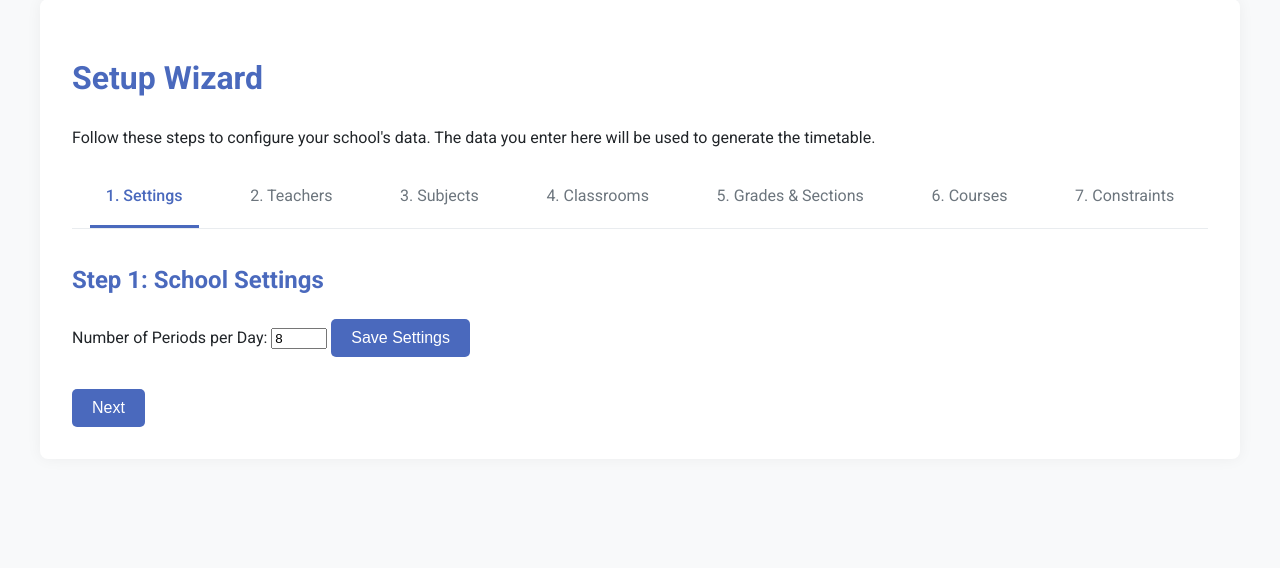
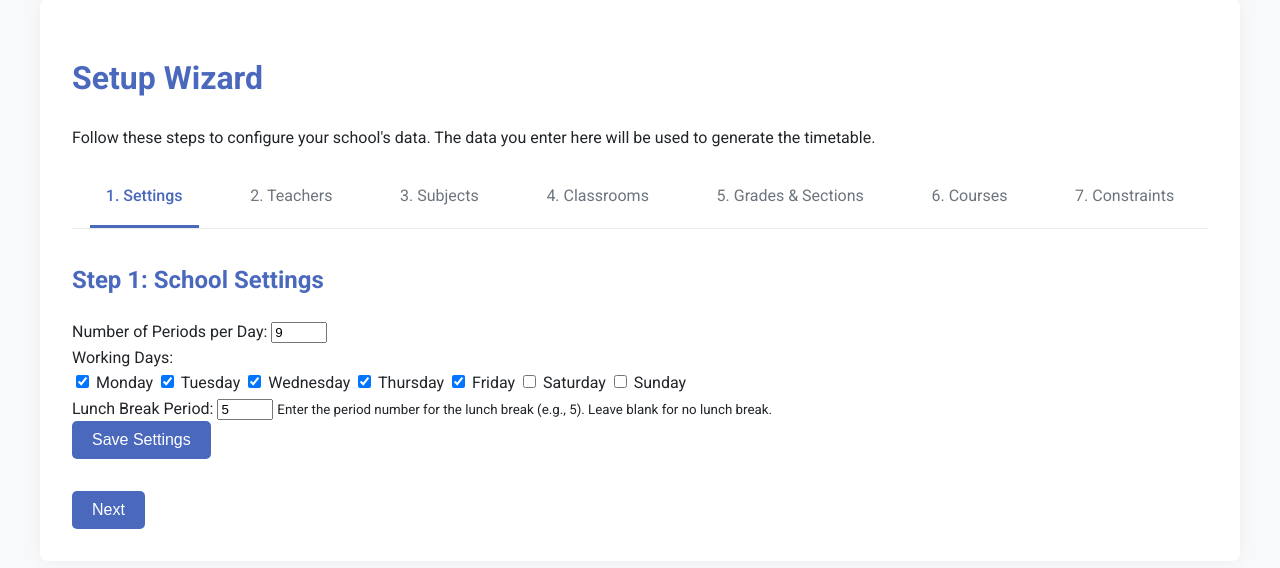
Before and after one commit to sathya693/school_time_table, a Flask app: page /setup in a window 1280 px wide. Shown: the part 103-671 px from the top of the page. Run offline with Flask 2, Linux system fonts and the light colour scheme; data that the repository does not hold is empty; parts of the project's set-up code (start-up, migrations or seed data) failed here and were passed over.

Commit message:
feat: Implement advanced timetable configuration and fix UI bugs
This commit delivers several major features and bug fixes to the school timetabling application.

Key changes include:

- **Advanced Configuration:** Implemented a new settings panel in the Setup Wizard that allows users to configure:
    - The working days of the week.
    - The number of periods per day.
    - A specific period to be designated as a lunch break.

- **Scheduler Enhancements:** The core timetable generation and rescheduling algorithms have been updated to respect the new working day and lunch break constraints.

- **UI Bug Fixes:**
    - Corrected the filtering logic on the dashboard page.
    - Fixed issues with dropdowns in the Setup Wizard.

- **Feature Removal:** The 'View by Classroom' option, which was not functional, has been removed from the dashboard UI and its underlying logic has been deleted.

- **Code Refinements:**
    - Refactored the settings form handler in the frontend to manage multiple configuration values simultaneously.
    - Updated API routes to pass the new configuration to the backend scheduler.
    - Modified the database seeder to include default values for the new settings.
    - Updated all relevant tests to account for the new scheduler parameters.

```diff
--- a/school_timetable_app/app/routes.py
+++ b/school_timetable_app/app/routes.py
@@ -239,8 +239,11 @@ def reschedule_lesson(course_id):
         classrooms = [{'id': c.id, 'name': c.name} for c in classrooms_q]
         constraints = [{'teacher_id': c.teacher_id, 'timeslot_id': c.timeslot_id} for c in constraints_q]
 
+        config_q = Configuration.query.all()
+        config = {c.key: c.value for c in config_q}
+
         # Generate a temporary schedule to work with
-        temp_generator = TimetableGenerator(courses, timeslots, classrooms, constraints)
+        temp_generator = TimetableGenerator(courses, timeslots, classrooms, constraints, config)
         schedule = temp_generator.generate()
         if schedule is None:
             return jsonify({"error": "Could not generate a base schedule to find solutions."}), 500
@@ -321,7 +324,10 @@ def generate_timetable():
         classrooms = [{'id': c.id, 'name': c.name} for c in classrooms_q]
         constraints = [{'teacher_id': c.teacher_id, 'timeslot_id': c.timeslot_id} for c in constraints_q]
 
-        generator = TimetableGenerator(courses, timeslots, classrooms, constraints)
+        config_q = Configuration.query.all()
+        config = {c.key: c.value for c in config_q}
+
+        generator = TimetableGenerator(courses, timeslots, classrooms, constraints, config)
         schedule = generator.generate()
 
         if schedule is None:
--- a/school_timetable_app/app/static/js/main.js
+++ b/school_timetable_app/app/static/js/main.js
@@ -28,7 +28,7 @@ function initSetupWizard() {
     console.log("Initializing Setup Wizard...");
     let allData = {};
     const ui = {
-        settingsForm: document.getElementById('form-add-setting'),
+        settingsForm: document.getElementById('form-settings'),
         teacherForm: document.getElementById('form-add-teacher'),
         subjectForm: document.getElementById('form-add-subject'),
         classroomForm: document.getElementById('form-add-classroom'),
@@ -37,6 +37,8 @@ function initSetupWizard() {
         courseForm: document.getElementById('form-add-course'),
         constraintForm: document.getElementById('form-add-constraint'),
         periodsInput: document.getElementById('periods-per-day'),
+        lunchBreakInput: document.getElementById('lunch-break-period'),
+        workDaysGroup: document.getElementById('work-days-group'),
         sectionGradeSelect: document.getElementById('section-grade-select'),
         courseTeacherSelect: document.getElementById('course-teacher-select'),
         courseSubjectSelect: document.getElementById('course-subject-select'),
@@ -76,7 +78,6 @@ function initSetupWizard() {
         renderList(ui.gradesList, allData.grades, g => g.name);
         renderList(ui.sectionsList, allData.sections, s => `${s.grade_name} - ${s.name}`);
 
-        // Correctly render Courses and Constraints lists
         const courseFormatter = c => {
             const teacher = (allData.teachers.find(t => t.id === c.teacher_id) || {}).name || 'N/A';
             const subject = (allData.subjects.find(s => s.id === c.subject_id) || {}).name || 'N/A';
@@ -94,9 +95,19 @@ function initSetupWizard() {
         };
         renderList(ui.constraintsList, allData.constraints, constraintFormatter);
 
-
-        if (ui.periodsInput && allData.config && allData.config.periods_per_day) {
-            ui.periodsInput.value = allData.config.periods_per_day;
+        if (allData.config) {
+            if (ui.periodsInput && allData.config.periods_per_day) {
+                ui.periodsInput.value = allData.config.periods_per_day;
+            }
+            if (ui.lunchBreakInput && allData.config.lunch_break_period) {
+                ui.lunchBreakInput.value = allData.config.lunch_break_period;
+            }
+            if (ui.workDaysGroup && allData.config.work_days) {
+                const workDays = allData.config.work_days.split(',');
+                ui.workDaysGroup.querySelectorAll('input[type="checkbox"]').forEach(checkbox => {
+                    checkbox.checked = workDays.includes(checkbox.value);
+                });
+            }
         }
 
         const populateSelect = (selectElement, items = [], text, value, nameKey) => {
@@ -138,29 +149,61 @@ function initSetupWizard() {
                     return;
                 }
                 await postData(url, body);
-
-                if (form.id !== 'form-add-setting') {
-                    form.reset();
-                } else {
-                    button.textContent = 'Saved!';
-                    setTimeout(() => { button.textContent = originalButtonText; }, 2000);
-                }
-
+                form.reset();
                 await reloadData();
             } catch (error) {
                 console.error('Form submission error:', error.message);
                 alert(error.message);
+            } finally {
                 button.textContent = originalButtonText;
-            } finally {
                 button.disabled = false;
-                if (form.id !== 'form-add-setting') {
-                    button.textContent = originalButtonText;
-                }
             }
         });
     };
 
-    handleFormSubmit(ui.settingsForm, '/api/data/setting', f => ({ key: 'periods_per_day', value: f.elements['periods-per-day'].value }));
+    if (ui.settingsForm) {
+        ui.settingsForm.addEventListener('submit', async (e) => {
+            e.preventDefault();
+            const button = ui.settingsForm.querySelector('button[type="submit"]');
+            const originalButtonText = button.textContent;
+            button.textContent = 'Saving...';
+            button.disabled = true;
+
+            try {
+                const periodsPerDay = ui.periodsInput.value;
+                const lunchBreak = ui.lunchBreakInput.value;
+                const workDaysCheckboxes = ui.workDaysGroup.querySelectorAll('input:checked');
+                const workDays = Array.from(workDaysCheckboxes).map(cb => cb.value).join(',');
+
+                if (!workDays) {
+                    alert("Please select at least one working day.");
+                    return;
+                }
+
+                const settingsToSave = [
+                    { key: 'periods_per_day', value: periodsPerDay },
+                    { key: 'work_days', value: workDays },
+                    { key: 'lunch_break_period', value: lunchBreak }
+                ];
+
+                await Promise.all(settingsToSave.map(setting =>
+                    postData('/api/data/setting', setting)
+                ));
+
+                button.textContent = 'Saved!';
+                setTimeout(() => { button.textContent = originalButtonText; }, 2000);
+
+                await reloadData();
+            } catch (error) {
+                console.error('Settings submission error:', error.message);
+                alert(error.message);
+                button.textContent = originalButtonText;
+            } finally {
+                button.disabled = false;
+            }
+        });
+    }
+
     handleFormSubmit(ui.teacherForm, '/api/data/teacher', f => ({ name: f.elements['teacher-name'].value.trim() }));
     handleFormSubmit(ui.subjectForm, '/api/data/subject', f => ({ name: f.elements['subject-name'].value.trim() }));
     handleFormSubmit(ui.classroomForm, '/api/data/classroom', f => ({ name: f.elements['classroom-name'].value.trim() }));
@@ -183,8 +226,8 @@ function initSetupWizard() {
         nextBtn.style.display = currentStep === steps.length - 1 ? 'none' : 'inline-block';
         finishBtn.style.display = currentStep === steps.length - 1 ? 'inline-block' : 'none';
     };
-    nextBtn.addEventListener('click', () => { if (currentStep < steps.length - 1) { currentStep++; updateWizard(); } });
-    prevBtn.addEventListener('click', () => { if (currentStep > 0) { currentStep--; updateWizard(); } });
+    nextBtn.addEventListener('click', () => { if (currentstep < steps.length - 1) { currentstep++; updatewizard(); } });
+    prevBtn.addEventListener('click', () => { if (currentstep > 0) { currentstep--; updatewizard(); } });
     finishBtn.addEventListener('click', () => { window.location.href = '/dashboard'; });
 
     reloadData().then(() => updateWizard());
@@ -206,12 +249,16 @@ async function initDashboard() {
         let itemLabel = "Item";
         if (viewType === 'section') { items = allData.sections || []; itemLabel = "Section"; }
         else if (viewType === 'teacher') { items = allData.teachers || []; itemLabel = "Teacher"; }
-        else if (viewType === 'classroom') { items = allData.classrooms || []; itemLabel = "Classroom"; }
         viewValueSelect.innerHTML = `<option value="">All</option>`;
         items.forEach(item => {
             const option = document.createElement('option');
             option.value = item.id;
-            option.textContent = item.name || `${item.grade_name} - ${item.name}`;
+            // FIX: Explicitly check for section to format the name correctly.
+            if (viewType === 'section') {
+                option.textContent = `${item.grade_name} - ${item.name}`;
+            } else {
+                option.textContent = item.name;
+            }
             viewValueSelect.appendChild(option);
         });
     };
@@ -231,6 +278,8 @@ async function initDashboard() {
             if (schedule && schedule.length > 0) {
                 console.log("Existing schedule found, rendering...");
                 timetableTitle.textContent = 'Full Timetable';
+                // FIX: Store the full, original schedule in the dataset only once.
+                timetableGrid.dataset.originalSchedule = JSON.stringify(schedule);
                 renderTimetable(schedule, allData);
             } else {
                 timetableTitle.textContent = 'No Schedule Found';
@@ -245,14 +294,17 @@ async function initDashboard() {
     const filterAndRender = () => {
         const viewType = viewTypeSelect.value;
         const viewId = viewValueSelect.value;
-        const currentSchedule = JSON.parse(timetableGrid.dataset.currentSchedule || '[]');
+        // FIX: Always filter from the original, full schedule.
+        const originalSchedule = JSON.parse(timetableGrid.dataset.originalSchedule || '[]');
         const selectedOption = viewValueSelect.options[viewValueSelect.selectedIndex];
         timetableTitle.textContent = viewId ? `Timetable for ${selectedOption.textContent}` : 'Full Timetable';
-        renderTimetable(currentSchedule, allData, viewType, viewId);
+        renderTimetable(originalSchedule, allData, viewType, viewId);
     };
 
     viewTypeSelect.addEventListener('change', () => {
         updateViewValueOptions();
+        // Reset the second dropdown and re-render the full schedule
+        viewValueSelect.value = "";
         filterAndRender();
     });
     viewValueSelect.addEventListener('change', filterAndRender);
@@ -271,6 +323,8 @@ async function initDashboard() {
             await postData('/api/timetable/commit', schedule);
             const finalSchedule = await (await fetch('/api/timetable')).json();
             timetableTitle.textContent = "Full Timetable";
+            // FIX: Update the original schedule dataset after generating a new one.
+            timetableGrid.dataset.originalSchedule = JSON.stringify(finalSchedule);
             renderTimetable(finalSchedule, allData);
         } catch (error) {
             console.error(error);
@@ -285,13 +339,15 @@ async function initDashboard() {
 function renderTimetable(schedule, allData, viewType = 'section', viewId = null) {
     console.log(`Rendering timetable with filter: ${viewType}, ${viewId}`);
     const timetableGrid = document.getElementById('timetable-grid');
-    timetableGrid.dataset.currentSchedule = JSON.stringify(schedule);
 
-    const days = ['Monday', 'Tuesday', 'Wednesday', 'Thursday', 'Friday'];
+    const days = allData.config.work_days ? allData.config.work_days.split(',') : ['Monday', 'Tuesday', 'Wednesday', 'Thursday', 'Friday'];
     const periods = allData.config ? parseInt(allData.config.periods_per_day) || 8 : 8;
 
-    let gridHtml = '<div class="grid-header">Time</div>';
-    days.forEach(day => gridHtml += `<div class="grid-header">${day}</div>`);
+    // --- Transposed Grid Logic ---
+    let gridHtml = '<div class="grid-header">Day</div>';
+    for (let p = 1; p <= periods; p++) {
+        gridHtml += `<div class="grid-header">Period ${p}</div>`;
+    }
 
     const timeslotMap = {};
     if(allData.timeslots) {
@@ -301,14 +357,16 @@ function renderTimetable(schedule, allData, viewType = 'section', viewId = null)
         });
     }
 
-    for (let p = 1; p <= periods; p++) {
-        gridHtml += `<div class="grid-cell time-label">Period ${p}</div>`;
-        for (const day of days) {
+    for (const day of days) {
+        gridHtml += `<div class="grid-cell day-label">${day}</div>`; // Day label
+        for (let p = 1; p <= periods; p++) {
             const timeslotId = timeslotMap[day] ? timeslotMap[day][p] || '' : '';
             gridHtml += `<div class="grid-cell" data-timeslot-id="${timeslotId}"></div>`;
         }
     }
     timetableGrid.innerHTML = gridHtml;
+    // Adjust CSS grid columns dynamically
+    timetableGrid.style.gridTemplateColumns = `120px repeat(${periods}, 1fr)`;
 
     let filteredSchedule = schedule;
     if (viewId && viewId !== "") {
@@ -318,8 +376,6 @@ function renderTimetable(schedule, allData, viewType = 'section', viewId = null)
             filteredSchedule = schedule.filter(l => (courseMap.get(l.course_id) || {}).teacher_id === numericViewId);
         } else if (viewType === 'section') {
             filteredSchedule = schedule.filter(l => (courseMap.get(l.course_id) || {}).section_id === numericViewId);
-        } else if (viewType === 'classroom') {
-            filteredSchedule = schedule.filter(l => l.classroom_id === numericViewId);
         }
     }
 
--- a/school_timetable_app/app/templates/dashboard.html
+++ b/school_timetable_app/app/templates/dashboard.html
@@ -19,7 +19,6 @@
             <select id="view-type">
                 <option value="section">Grade/Section</option>
                 <option value="teacher">Teacher</option>
-                <option value="classroom">Classroom</option>
             </select>
         </div>
         <div class="view-selector-value">
--- a/school_timetable_app/app/templates/setup.html
+++ b/school_timetable_app/app/templates/setup.html
@@ -20,9 +20,28 @@
     <!-- Step 1: Settings -->
     <div class="wizard-step active" id="step-1">
         <h2>Step 1: School Settings</h2>
-        <form id="form-add-setting">
-            <label for="periods-per-day">Number of Periods per Day:</label>
-            <input type="number" id="periods-per-day" value="8" min="1" max="12" required>
+        <form id="form-settings">
+            <div class="form-group">
+                <label for="periods-per-day">Number of Periods per Day:</label>
+                <input type="number" id="periods-per-day" name="periods_per_day" value="9" min="1" max="15" required>
+            </div>
+            <div class="form-group">
+                <label>Working Days:</label>
+                <div class="checkbox-group" id="work-days-group">
+                    <label><input type="checkbox" name="work_days" value="Monday" checked> Monday</label>
+                    <label><input type="checkbox" name="work_days" value="Tuesday" checked> Tuesday</label>
+                    <label><input type="checkbox" name="work_days" value="Wednesday" checked> Wednesday</label>
+                    <label><input type="checkbox" name="work_days" value="Thursday" checked> Thursday</label>
+                    <label><input type="checkbox" name="work_days" value="Friday" checked> Friday</label>
+                    <label><input type="checkbox" name="work_days" value="Saturday"> Saturday</label>
+                    <label><input type="checkbox" name="work_days" value="Sunday"> Sunday</label>
+                </div>
+            </div>
+            <div class="form-group">
+                <label for="lunch-break-period">Lunch Break Period:</label>
+                <input type="number" id="lunch-break-period" name="lunch_break_period" value="5" min="1" max="15">
+                <small>Enter the period number for the lunch break (e.g., 5). Leave blank for no lunch break.</small>
+            </div>
             <button type="submit">Save Settings</button>
         </form>
     </div>
```
Also changed, not shown: school_timetable_app/app/scheduler/generator.py (+16 -2 lines), school_timetable_app/app/scheduler/rescheduler.py (+15 -2 lines), school_timetable_app/seed.py (+12 -4 lines), school_timetable_app/tests/test_scheduler.py (+4 -2 lines).
